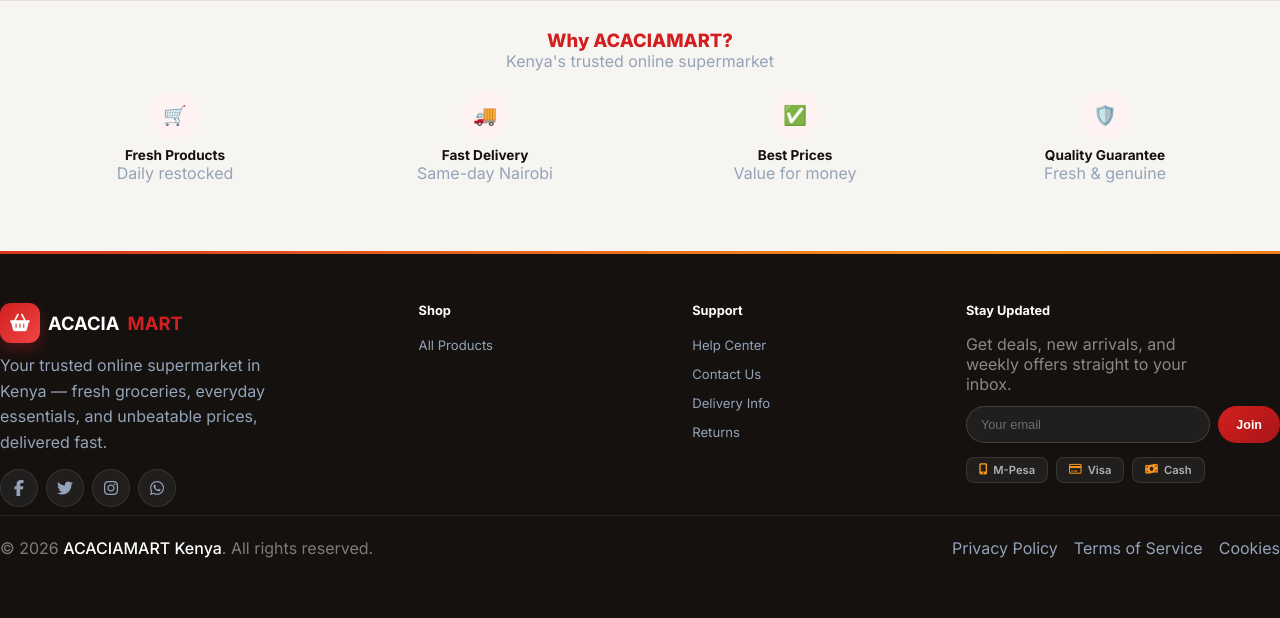
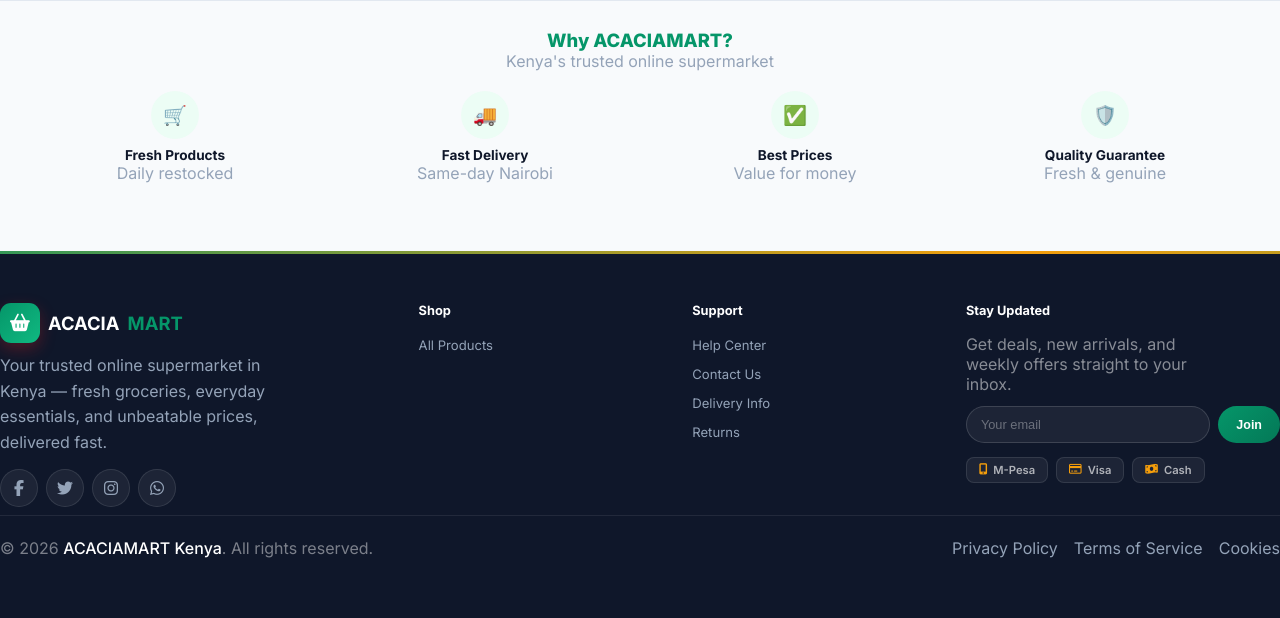
Before and after one commit to calvitec/ACACIAMART, a Flask app: page / in a window 1280 px wide. Shown: the part 1183-1801 px from the top of the page. Run offline with Flask 3, Linux system fonts and the light colour scheme; data that the repository does not hold is empty.

Commit message:
Update shop.html

```diff
--- a/templates/shop.html
+++ b/templates/shop.html
@@ -17,13 +17,13 @@
         * { margin: 0; padding: 0; box-sizing: border-box; }
 
         :root {
-            --primary: #d21f1f;
-            --primary-dark: #a81616;
-            --primary-light: #ef4444;
-            --primary-bg: #fef2f2;
-            --accent: #f7941d;
-            --accent-dark: #d97e0c;
-            --danger: #dc2626;
+            --primary: #059669;
+            --primary-dark: #047857;
+            --primary-light: #10b981;
+            --primary-bg: #ecfdf5;
+            --accent: #f59e0b;
+            --accent-dark: #d97706;
+            --danger: #ef4444;
             --gray-50: #f8fafc;
             --gray-100: #f1f5f9;
             --gray-200: #e2e8f0;
@@ -33,31 +33,31 @@
             --gray-600: #475569;
             --gray-700: #334155;
             --gray-800: #1e293b;
-            --gray-900: #14110f;
-            --bg-body: #f7f5f2;
+            --gray-900: #0f172a;
+            --bg-body: #f8fafc;
             --bg-card: #ffffff;
             --bg-input: #f1f5f9;
-            --text-primary: #14110f;
-            --text-secondary: #4b5563;
+            --text-primary: #0f172a;
+            --text-secondary: #475569;
             --text-muted: #94a3b8;
-            --border-color: #e6e2db;
+            --border-color: #e2e8f0;
             --shadow: 0 1px 3px rgba(0,0,0,0.06);
-            --shadow-lg: 0 10px 40px rgba(0,0,0,0.09);
-            --radius: 10px;
+            --shadow-lg: 0 10px 40px rgba(0,0,0,0.08);
+            --radius: 12px;
             --transition: all 0.25s ease;
-            --header-bg: rgba(255,255,255,0.92);
+            --header-bg: rgba(255,255,255,0.78);
         }
 
         [data-theme="dark"] {
-            --bg-body: #14110f;
-            --bg-card: #201c19;
-            --bg-input: #2c2622;
-            --text-primary: #f5f1ea;
-            --text-secondary: #b3aba1;
-            --text-muted: #8a8178;
-            --border-color: #35302b;
-            --primary-bg: #3a1414;
-            --header-bg: rgba(20,17,15,0.9);
+            --bg-body: #0f172a;
+            --bg-card: #1e293b;
+            --bg-input: #334155;
+            --text-primary: #f1f5f9;
+            --text-secondary: #94a3b8;
+            --text-muted: #64748b;
+            --border-color: #334155;
+            --primary-bg: #064e3b;
+            --header-bg: rgba(15,23,42,0.72);
         }
 
         html { scroll-behavior: smooth; }
@@ -954,16 +965,56 @@
             if (!e.target.closest('.cat-mega-btn') && !e.target.closest('.cat-mega-panel')) closeCatMega();
         });
 
+        // Representative real photos per category, matched by keyword. Falls back to a generic
+        // grocery-basket shot if a category name doesn't match anything below.
+        const CATEGORY_IMAGE_MAP = [
+            [['beverage', 'drink', 'juice', 'soda', 'water'], 'https://images.unsplash.com/photo-1544145945-f90425340c7e?w=400&h=300&fit=crop&auto=format'],
+            [['snack', 'chip', 'biscuit', 'confection'], 'https://images.unsplash.com/photo-1613919113640-25732ec5e61f?w=400&h=300&fit=crop&auto=format'],
+            [['fresh', 'fruit', 'vegetable', 'produce'], 'https://images.unsplash.com/photo-1610832958506-aa56368176cf?w=400&h=300&fit=crop&auto=format'],
+            [['dairy', 'milk', 'cheese', 'yog'], 'https://images.unsplash.com/photo-1550583724-b2692b85b150?w=400&h=300&fit=crop&auto=format'],
+            [['bakery', 'bread'], 'https://images.unsplash.com/photo-1509440159596-0249088772ff?w=400&h=300&fit=crop&auto=format'],
+            [['meat', 'butchery', 'chicken', 'beef'], 'https://images.unsplash.com/photo-1607623814075-e51df1bdc82f?w=400&h=300&fit=crop&auto=format'],
+            [['household', 'clean', 'homecare', 'laundry'], 'https://images.unsplash.com/photo-1585421514738-01798e348b17?w=400&h=300&fit=crop&auto=format'],
+            [['health', 'beauty', 'personal care', 'cosmetic'], 'https://images.unsplash.com/photo-1556228720-195a672e8a03?w=400&h=300&fit=crop&auto=format'],
+            [['baby', 'kid'], 'https://images.unsplash.com/photo-1522771930-78848d9293e8?w=400&h=300&fit=crop&auto=format'],
+            [['frozen'], 'https://images.unsplash.com/photo-1584362917165-526a968579e8?w=400&h=300&fit=crop&auto=format'],
+            [['grain', 'cereal', 'rice', 'flour', 'cupboard'], 'https://images.unsplash.com/photo-1586201375761-83865001e31c?w=400&h=300&fit=crop&auto=format'],
+            [['electronic', 'appliance'], 'https://images.unsplash.com/photo-1585771724684-38269d6639fd?w=400&h=300&fit=crop&auto=format'],
+            [['stationery', 'office'], 'https://images.unsplash.com/photo-1568205612837-017257d2310a?w=400&h=300&fit=crop&auto=format'],
+            [['liquor', 'wine', 'beer', 'spirit', 'alcohol'], 'https://images.unsplash.com/photo-1470337458703-46ad1756a187?w=400&h=300&fit=crop&auto=format'],
+        ];
+        function getCategoryImage(category) {
+            const lower = category.toLowerCase();
+            for (const [keywords, url] of CATEGORY_IMAGE_MAP) {
+                if (keywords.some(k => lower.includes(k))) return url;
+            }
+            return 'https://images.unsplash.com/photo-1543168256-418811576931?w=400&h=300&fit=crop&auto=format';
+        }
+
+        const HOME_CATEGORY_LIMIT = 7;
+
         function buildHomeCategoryGrid() {
             const grid = document.getElementById('homeCategoryGrid');
             const cats = realCategories();
-            grid.innerHTML = cats.map(c => `
+            const shown = cats.slice(0, HOME_CATEGORY_LIMIT);
+            let html = shown.map(c => `
                 <div class="home-category-tile" onclick="showShop('${c}')">
-                    <div class="tile-icon"><i class="fas ${CATEGORY_INFO[c].icon}"></i></div>
-                    <div class="tile-name">${c}</div>
-                    <div class="tile-count">${CATEGORY_INFO[c].count} items</div>
+                    <img class="tile-image" src="${getCategoryImage(c)}" alt="${c}" loading="lazy">
+                    <span class="tile-icon-badge"><i class="fas ${CATEGORY_INFO[c].icon}"></i></span>
+                    <div class="tile-info">
+                        <div class="tile-name">${c}</div>
+                        <div class="tile-count">${CATEGORY_INFO[c].count} items</div>
+                    </div>
                 </div>
             `).join('');
+            if (cats.length > HOME_CATEGORY_LIMIT) {
+                html += `
+                <div class="home-category-tile view-all" onclick="showShop('all')" style="min-height:100%;">
+                    <i class="fas fa-th-large"></i>
+                    <div class="tile-name">View All<br>Categories</div>
+                </div>`;
+            }
+            grid.innerHTML = html;
         }
 
         function renderStars(rating) {
@@ -973,9 +1024,11 @@
             return out;
         }
 
+        const HOME_CAROUSEL_LIMIT = 5;
+
         function buildCarousels() {
             const container = document.getElementById('carouselContainer');
-            const cats = realCategories();
+            const cats = realCategories().slice(0, HOME_CAROUSEL_LIMIT);
             let html = '';
             cats.forEach(cat => {
                 const items = Object.entries(ALL_PRODUCTS).filter(([id, p]) => p.category === cat).slice(0, 10);
```
Also changed, not shown: other parts of templates/shop.html (+23 -12 lines).
